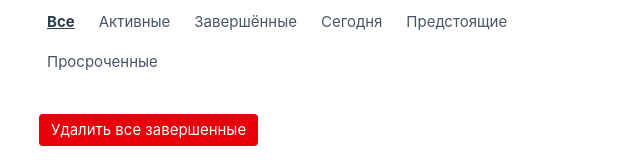
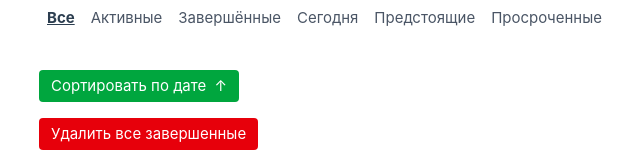
Before and after one commit to hachaturoff/todolistruward, a Vue app: page / in a window 1280 px wide. Shown: the part 375-535 px from the top of the page, without its empty margins (41-681 px from the left). Built offline with nearby package versions, Linux system fonts and the light colour scheme.

Commit message:
add sorting

```diff
--- a/package.json
+++ b/package.json
@@ -18,6 +18,7 @@
   "devDependencies": {
     "@vitejs/plugin-vue": "^6.0.1",
     "tailwindcss": "^4.1.17",
+    "tailwindcss-animate": "^1.0.7",
     "vite": "^7.1.11",
     "vite-plugin-vue-devtools": "^8.0.3"
   }
--- a/src/App.vue
+++ b/src/App.vue
@@ -6,9 +6,17 @@
 
     <TaskFilter v-model="currentFilter" :filters="filters"/>
 
+    <button
+      class="mt-4 bg-green-600 px-3 py-1 rounded text-white"
+      @click="toggleSortOrder"
+    >
+      Сортировать по дате
+      <span class="ml-1">{{ sortAsc ? '↑' : '↓' }}</span>
+    </button>
+
     <ul>
       <TaskItem
-        v-for="task in filteredTasks"
+        v-for="task in sortedFilteredTasks"
         :key="task.id"
         :task="task"
         @toggle-completed="toggleCompleted(task.id)"
@@ -42,6 +50,11 @@ const tasks = ref(
 )
 
 const currentFilter = ref('all')
+const sortAsc = ref(true)
+
+function toggleSortOrder() {
+  sortAsc.value = !sortAsc.value
+}
 
 function addTask(task) {
   if (!task.text.trim()) return;
@@ -87,6 +100,14 @@ const filteredTasks = computed(() => {
   }
 })
 
+const sortedFilteredTasks = computed(() =>
+  filteredTasks.value.slice().sort((a, b) =>
+    sortAsc.value
+      ? a.date - b.date          // старые вверху
+      : b.date - a.date          // новые вверху
+  )
+)
+
 const completedCount = computed(() =>
   tasks.value.filter(t => t.completed).length
 )
--- a/src/components/TaskFilter.vue
+++ b/src/components/TaskFilter.vue
@@ -1,5 +1,5 @@
 <template>
-  <div class="mb-4 space-x-2">
+  <div class="mb-4 w-xl">
     <button
       v-for="f in FILTERS"
       :key="f.value"
--- a/src/components/TaskItem.vue
+++ b/src/components/TaskItem.vue
@@ -1,5 +1,5 @@
 <template>
-  <li class="flex items-center justify-between m-2 border rounded p-2">
+  <li class="flex items-center justify-between m-2 border rounded p-2 transition">
     <label :class="{ completed: task.completed }" class="flex items-center gap-2 flex-1 cursor-pointer">
       <input type="checkbox" :checked="task.completed" @change="$emit('toggle-completed')" />
       <div>
@@ -29,4 +29,7 @@ const formattedDate = computed(() => {
   text-decoration: line-through;
   opacity: 0.5;
 }
+.task {
+  transition: all 0.5s ;
+}
 </style>
```
Also changed, not shown: 1 other file (tests, documents, lock files or other folders).
